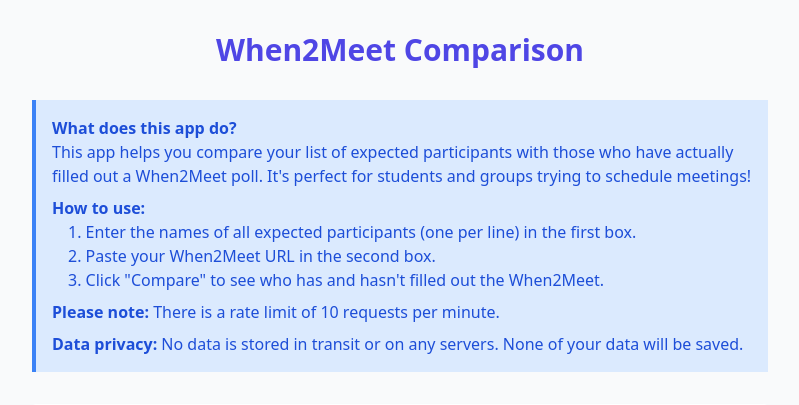
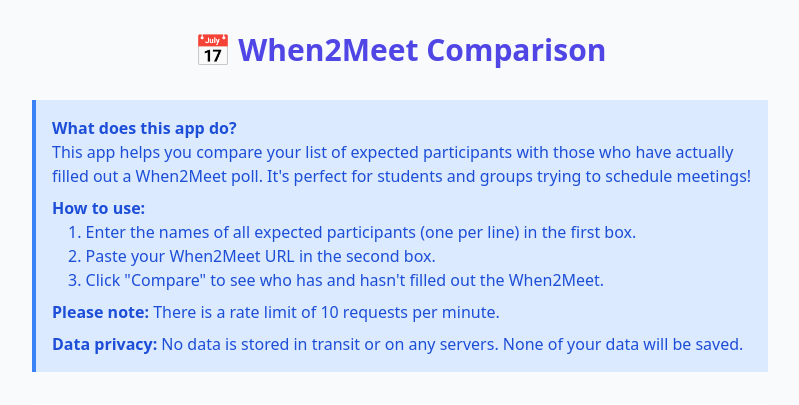
Before and after one commit to bchewy/when2meet-checker, a Flask app: page / in a window 1280 px wide. Shown: the top 405 px of the page, without its empty margins (240-1039 px from the left). Run offline with Flask 2, Linux system fonts and the light colour scheme; some libraries are stand-ins or nearby versions.

Commit message:
chore: formatting

```diff
--- a/templates/index.html
+++ b/templates/index.html
@@ -4,7 +4,7 @@
 <head>
     <meta charset="UTF-8">
     <meta name="viewport" content="width=device-width, initial-scale=1.0">
-    <title>When2Meet Comparison</title>
+    <title>Bchewy - When2Meet Comparison</title>
     <script src="https://cdn.tailwindcss.com"></script>
     <style>
         .loading-overlay {
@@ -51,7 +51,7 @@
 
 <body class="bg-gray-50 text-gray-800 font-sans">
     <div class="container mx-auto px-4 py-8 max-w-3xl">
-        <h1 class="text-3xl font-bold text-center mb-8 text-indigo-600">When2Meet Comparison</h1>
+        <h1 class="text-3xl font-bold text-center mb-8 text-indigo-600">📅 When2Meet Comparison</h1>
 
         <!-- New explanation section -->
         <div class="bg-blue-100 border-l-4 border-blue-500 text-blue-700 p-4 mb-8" role="alert">
```
